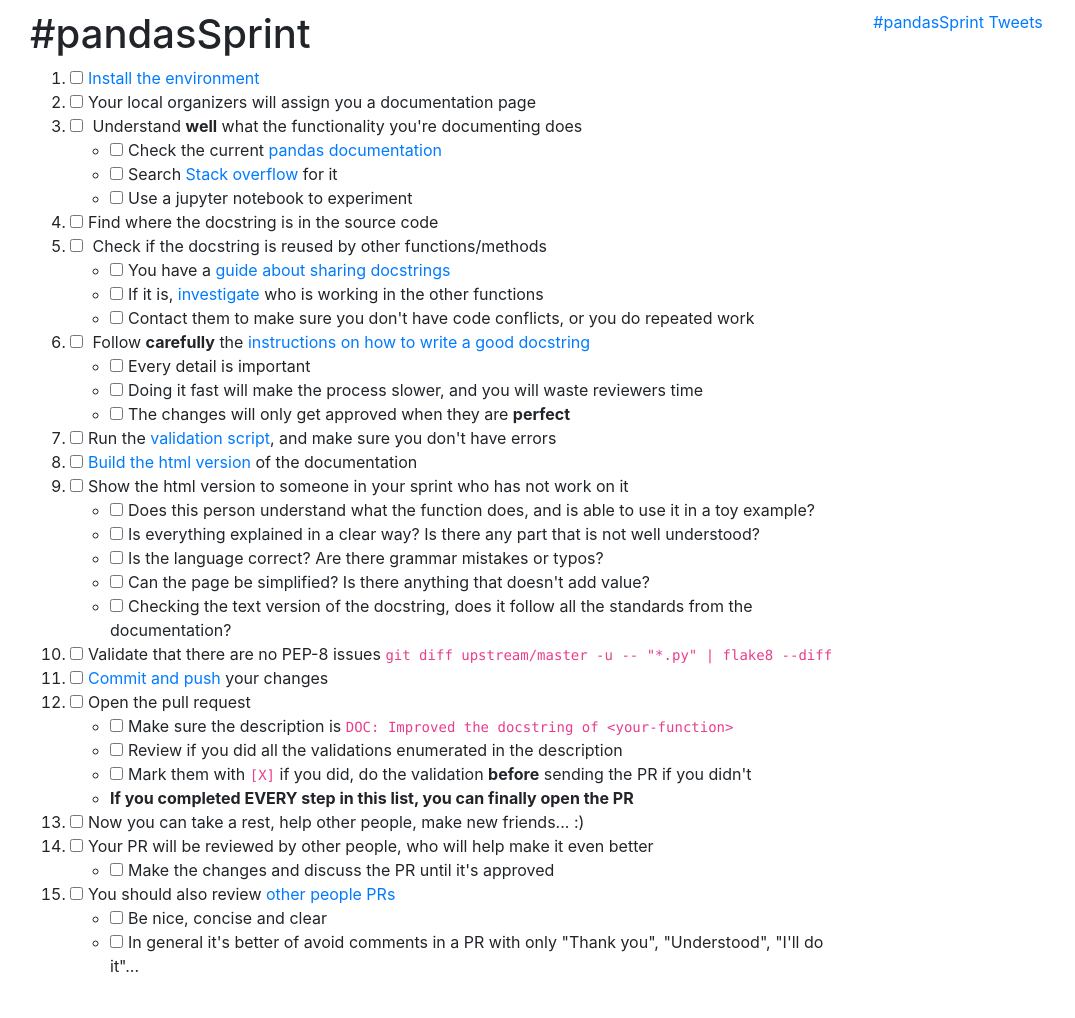
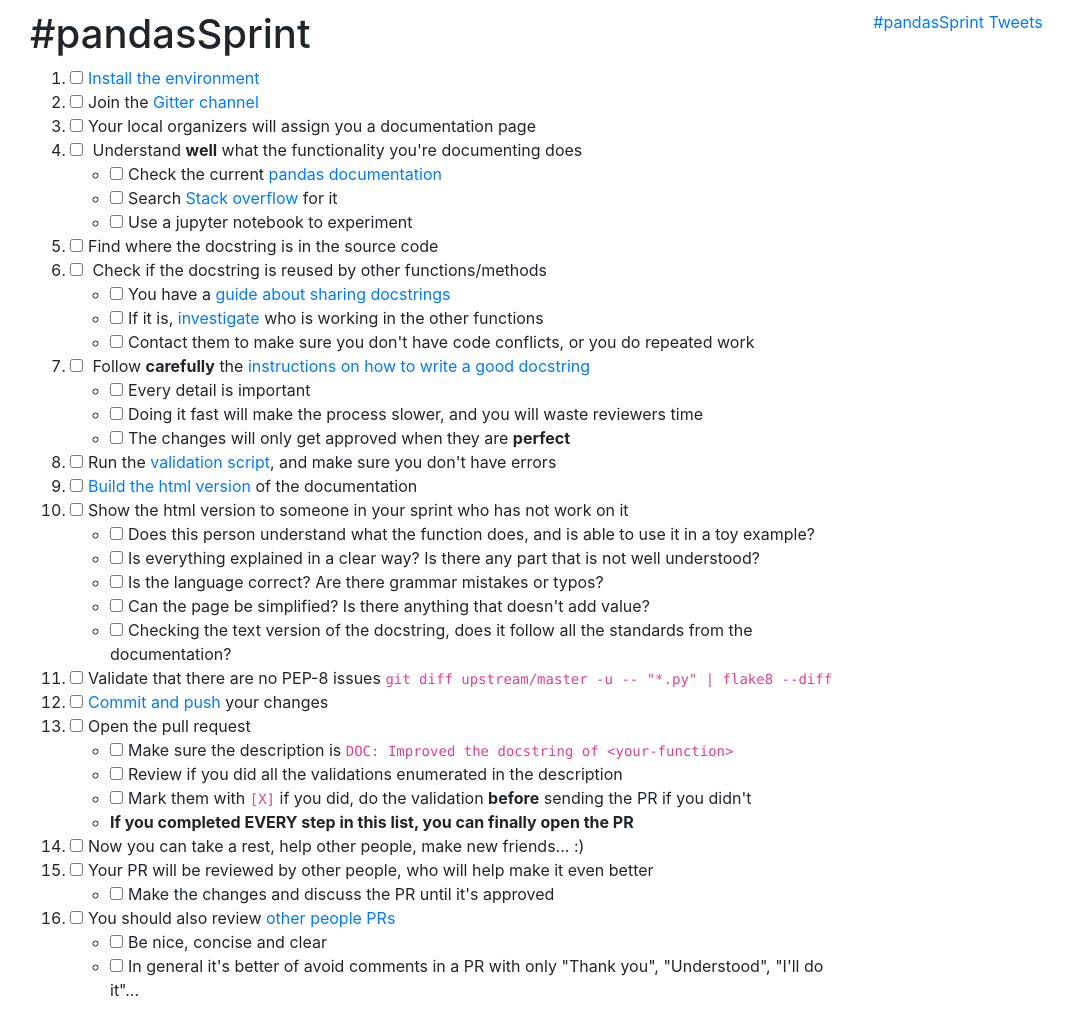
Before and after one commit to python-sprints/python-sprints.github.io, a Jekyll site: the page pandas/dashboard.html, which Jekyll copies as it is, in a window 1280 px wide. Shown: the whole page, without its empty margins (0-1075 px from the left). Built offline with Jekyll 4.4.1, drawn with Linux system fonts in a browser that asks for light colours; comment, search, counter and statistics services are not loaded; before the commit the page ends 994 px from its top, so only the background shows below that.

Commit message:
Adding gitter channel to the dashboard

```diff
--- a/pandas/dashboard.html
+++ b/pandas/dashboard.html
@@ -32,6 +32,7 @@
             <h1 style="margin-left: 30px;">#pandasSprint</h1>
             <ol style="margin-left: 30px;">
                 <li><input type="checkbox"><a href="https://python-sprints.github.io/pandas/guide/pandas_setup.html">Install the environment</a></li>
+                <li><input type="checkbox">Join the <a href="https://gitter.im/py-sprints/pandas-doc">Gitter channel</a></li>
                 <li><input type="checkbox">Your local organizers will assign you a documentation page</li>
                 <li><input type="checkbox">
                     Understand <b>well</b> what the functionality you're documenting does
```
